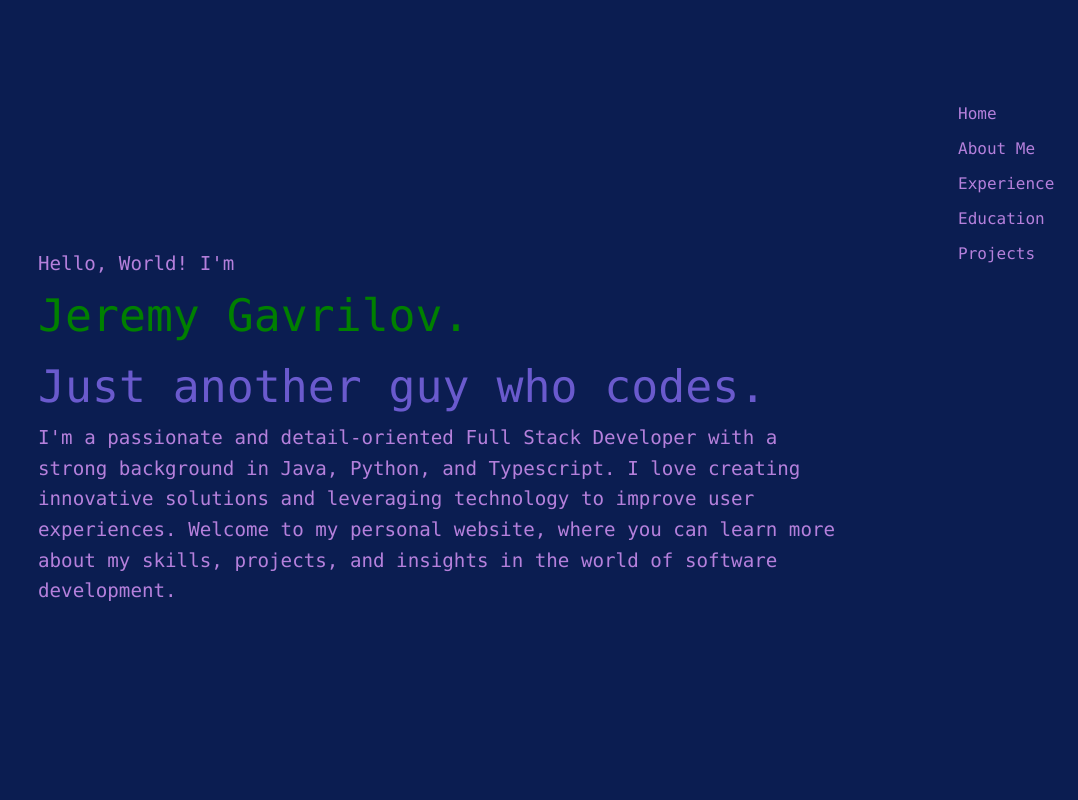
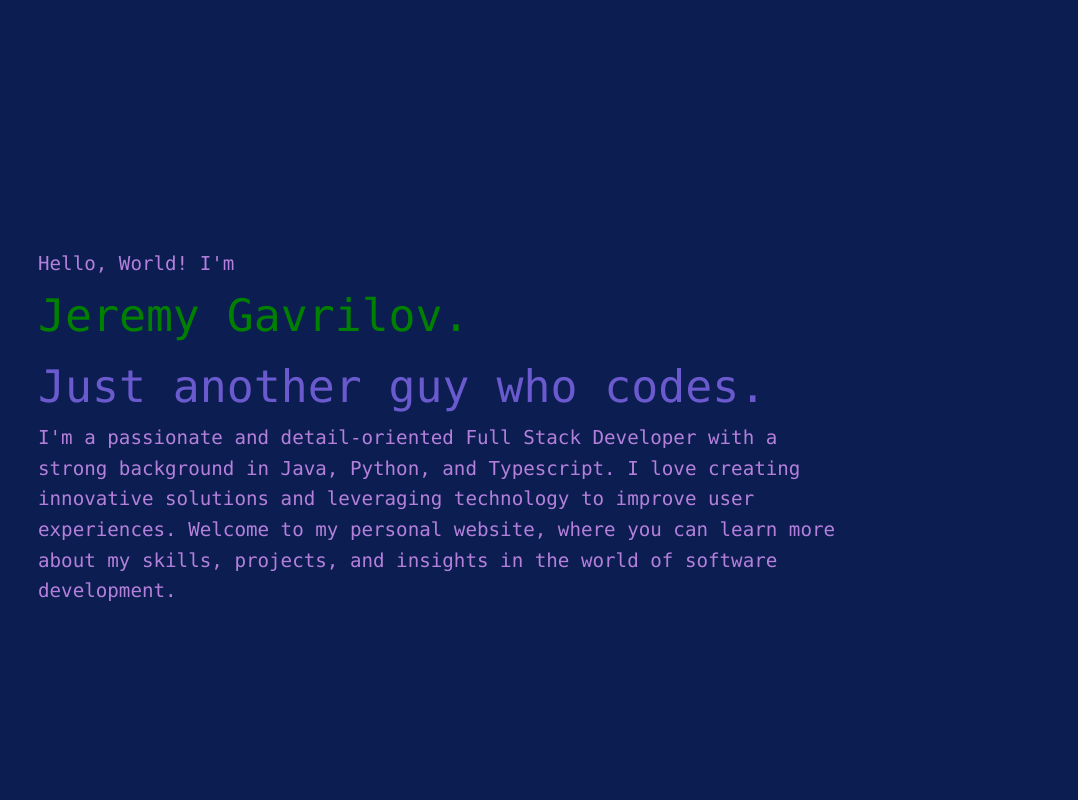
Before and after one commit to jgavrilo/Website-Template, a Next.js app: page /portfolio/ in a window 1280 px wide. Shown: the top 800 px of the page, without its empty margins (202-1280 px from the left). Built offline with nearby package versions, Linux system fonts and the light colour scheme.

Commit message:
Added Some Navigation

```diff
--- a/components/Layout.tsx
+++ b/components/Layout.tsx
@@ -8,29 +8,32 @@ import React from 'react';
 import Navbar from './nav/Navbar';
 import Footer from './nav/Footer';
 import styles from '../styles/components/Layout.module.css';
-import RightColumn from './RightColumn';
+import LeftColumn from './LeftColumn';
 
 interface LayoutProps {
   children: React.ReactNode;
 }
 
 const Layout: React.FC<LayoutProps> = ({ children }) => {
-  const rightColumnItems = [
+
+  const sections = [
     { id: 'intro', text: 'Home' },
     { id: 'aboutme', text: 'About Me' },
     { id: 'experience', text: 'Experience' },
     { id: 'education', text: 'Education' },
     { id: 'projects', text: 'Projects' },
   ];
+
   return (
     <div className={styles.pageWrapper}>
-      <Navbar />
+      <Navbar items={sections}/>
       <div className={styles.container}>
-        <aside className={styles.leftColumn}></aside>
+        <div className={styles.leftColumn}>
+          <LeftColumn items={sections} />
+        </div>
         <main className={styles.mainContent}>{children}</main>
-        <div className={styles.rightColumn}>
-        <RightColumn items={rightColumnItems} />
-        </div>
+        <aside className={styles.rightColumn}></aside>
+
       </div>
       <Footer />
     </div>
--- a/components/RightColumn.tsx
+++ b/components/LeftColumn.tsx
@@ -1,11 +1,11 @@
 import React from 'react';
-import styles from '../styles/components/RightColumn.module.css';
+import styles from '../styles/components/LeftColumn.module.css';
 
-interface RightColumnProps {
+interface LeftColumnProps {
   items: { id: string; text: string }[];
 }
 
-const RightColumn: React.FC<RightColumnProps> = ({ items }) => {
+const LeftColumn: React.FC<LeftColumnProps> = ({ items }) => {
   const scrollToSection = (id: string) => {
     const sectionElement = document.getElementById(id);
     if (sectionElement) {
@@ -14,7 +14,7 @@ const RightColumn: React.FC<RightColumnProps> = ({ items }) => {
   };
 
   return (
-    <aside className={styles.rightColumn}>
+    <aside className={styles.leftColumn}>
       {items.map((item) => (
         <span
           key={item.id}
@@ -28,4 +28,4 @@ const RightColumn: React.FC<RightColumnProps> = ({ items }) => {
   );
 };
 
-export default RightColumn;
+export default LeftColumn;
--- a/components/nav/Navbar.tsx
+++ b/components/nav/Navbar.tsx
@@ -8,13 +8,16 @@ import React, { useState, useEffect, useRef } from "react";
 import styles from "../../styles/components/nav/Navbar.module.css";
 import Hamburger from "../Hamburger";
 
-const Navbar: React.FC = () => {
+interface NavbarProps {
+  items: { id: string; text: string }[];
+}
+
+const Navbar: React.FC<NavbarProps> = ({ items }) => {
   const [showDropdown, setShowDropdown] = useState(false);
   const [lastScrollPosition, setLastScrollPosition] = useState(0);
   const [navBarHidden, setNavBarHidden] = useState(false);
-  const [isMobileView, setIsMobileView] = useState(
-    typeof window !== "undefined" && window.innerWidth < 768
-  );  const headerRef = useRef<HTMLDivElement>(null);
+  const [isMobileView, setIsMobileView] = useState(false);
+  const headerRef = useRef<HTMLDivElement>(null);
 
   useEffect(() => {
     const handleClickOutside = (event: MouseEvent) => {
@@ -37,6 +40,9 @@ const Navbar: React.FC = () => {
     const handleResize = () => {
       setIsMobileView(window.innerWidth < 768);
     };
+
+    // Initialize isMobileView state
+    handleResize();
 
     document.addEventListener("click", handleClickOutside);
     window.addEventListener("scroll", handleScroll);
@@ -71,34 +77,16 @@ const Navbar: React.FC = () => {
         {isMobileView && <Hamburger onClick={toggleDropdown} showDropdown={showDropdown} />}
         {showDropdown && (
         <div className={styles.dropdownContainer}>
-            <ul className={styles.dropdownMenu}>
-                <li className={styles.navLink}>
-                    <span onClick={() => scrollToSection("intro")}>
-                        Home
-                    </span>
-                </li>
-                <li className={styles.navLink}>
-                    <span onClick={() => scrollToSection("aboutme")}>
-                        About Me
-                    </span>
-                </li>
-                <li className={styles.navLink}>
-                    <span onClick={() => scrollToSection("experience")}>
-                        Experience
-                    </span>
-                </li>
-                <li className={styles.navLink}>
-                    <span onClick={() => scrollToSection("education")}>
-                        Education
-                    </span>
-                </li>
-                <li className={styles.navLink}>
-                    <span onClick={() => scrollToSection("projects")}>
-                        Projects
-                    </span>
-                </li>
-            </ul>
-        </div>
+        <ul className={styles.dropdownMenu}>
+          {items.map((item) => (
+            <li key={item.id} className={styles.navLink}>
+              <span onClick={() => scrollToSection(item.id)}>
+                {item.text}
+              </span>
+            </li>
+          ))}
+        </ul>
+      </div>
       )}
     </header>
   );
--- /dev/null
+++ b/styles/components/LeftColumn.module.css
@@ -0,0 +1,63 @@
+.leftColumn {
+    background-color: transparent;
+    position: fixed; /* Add this to fix the position on the page */
+    left: 0; /* Add this to position the menu on the right side */
+    margin-top: 10vh;
+    height: 100vh; /* Adjust this value according to your header height */
+    width: 15vw;
+    display: flex;
+    flex-direction: column;
+    align-items: right;
+    justify-content: flex-start; /* Change this to position items under the header */
+    padding-top: 1rem; /* Add some padding to separate items from the top edge */
+    font-family: var(--font-mono);
+    padding-left: 10px;
+  }
+
+  .item {
+    cursor: pointer;
+    color: var(--navigation-bar-text-color);
+    margin: 0.5rem;
+    transition: color 0.3s ease, opacity 0.5s ease, transform 0.5s ease;
+    opacity: 0; /* Set initial opacity to 0 */
+    transform: translateX(-100%); /* Set initial position to left */
+  }
+
+  .item:hover {
+    color: var(--navigation-bar-text-hover-color);
+  }
+
+  /* Add a delay to each item */
+.item:nth-child(1) {
+    animation: fadeInFromLeft 0.5s 0.5s forwards;
+}
+
+.item:nth-child(2) {
+    animation: fadeInFromLeft 0.5s 1s forwards;
+}
+
+.item:nth-child(3) {
+    animation: fadeInFromLeft 0.5s 1.5s forwards;
+}
+
+.item:nth-child(4) {
+    animation: fadeInFromLeft 0.5s 2.0s forwards;
+}
+
+.item:nth-child(5) {
+    animation: fadeInFromLeft 0.5s 2.5s forwards;
+}
+  /* Add keyframes for the fadeInFromLeft animation */
+  @keyframes fadeInFromLeft {
+    to {
+      opacity: 1;
+      transform: translateX(0);
+    }
+  }
+
+  @media screen and (max-width: 767px) {
+
+    .leftColumn {
+      display: none;            /* Hide the left column on smaller screens */
+    }
+  }
--- a/styles/components/RightColumn.module.css
+++ /dev/null
@@ -1,34 +0,0 @@
-.rightColumn {
-    background-color: var(--background-color);
-    position: fixed; /* Add this to fix the position on the page */
-    right: 0; /* Add this to position the menu on the right side */
-    margin-top: 10vh;
-    height: 100vh; /* Adjust this value according to your header height */
-    width: 10vw;
-    display: flex;
-    flex-direction: column;
-    align-items: left;
-    justify-content: flex-start; /* Change this to position items under the header */
-    padding-top: 1rem; /* Add some padding to separate items from the top edge */
-    font-family: var(--font-mono);
-
-  }
-
-  .item {
-    cursor: pointer;
-    color: var(--navigation-bar-text-color);
-    margin: 0.5rem;
-    transition: color 0.3s ease;
-  }
-
-  .item:hover {
-    color: var(--navigation-bar-text-hover-color);
-  }
-
-  @media screen and (max-width: 768px) {
-
-    .rightColumn {
-      background-color: var(--background-color); /* Set the background color for the side columns */
-      min-height: 0vh;          /* Set the minimum height to fill the viewport */
-    }
-  }
--- a/styles/components/nav/Navbar.module.css
+++ b/styles/components/nav/Navbar.module.css
@@ -112,3 +112,10 @@
 .dropdownMenu .navLink:hover {
   color: var(--navigation-bar-text-hover-color);
 }
+
+@media screen and (min-width: 768px) {
+
+  .dropdownMenu {
+    display: none;            /* Hide the left column on smaller screens */
+  }
+}
--- a/styles/components/sections/AboutMe.module.css
+++ b/styles/components/sections/AboutMe.module.css
@@ -4,6 +4,8 @@
     line-height: 1.6;
     color: var(--text-color);
     font-family: var(--font-mono);
+    max-width: 70vw;
+
   }
 
   .aboutMe h2 {
```
